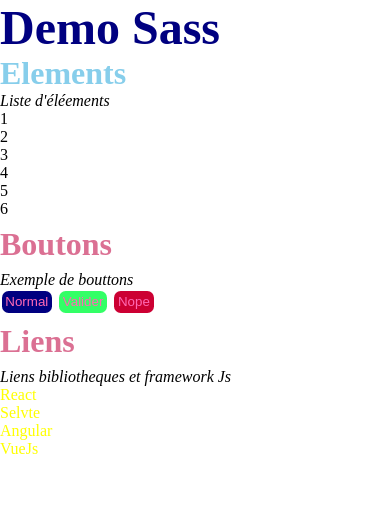
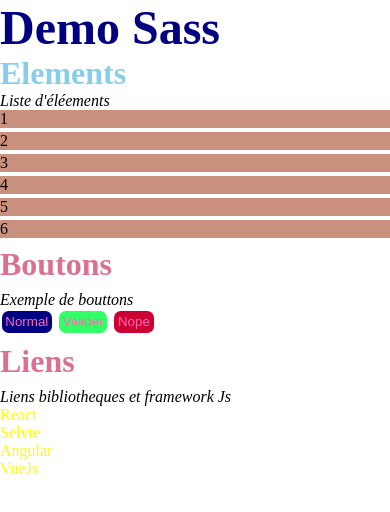
Before and after one commit to jobrazil/sass, a website built with Parcel: page index.html in a window 390 px wide. Built offline with nearby package versions, Linux system fonts and the light colour scheme.

Commit message:
grid media queries

```diff
--- a/index.html
+++ b/index.html
@@ -10,7 +10,7 @@
     <h1>Demo Sass</h1>
     <h2>Elements</h2>
     <p>Liste d'éléements</p>
-    <div>
+    <div id="elems">
         <div class="elem" id="elem1">1</div>
         <div class="elem" id="elem2">2</div>
         <div class="elem" id="elem3">3</div>
--- a/src/sass/style.scss
+++ b/src/sass/style.scss
@@ -9,7 +9,10 @@ $color-link-hover: rgb(103, 139, 4);
 $color-link-visited: rgb(235, 26, 11);
 
 
+$breakpoints-tablet: 425px;
+$breakpoints-desktop: 768px;
 
+// ecran de base: 6; table 2; mart: 2
 
 * {
     box-sizing: border-box;
@@ -60,12 +63,10 @@ h2 {
     &error {
         background-color: $color-error;
     }
-
+}
 }
 
-}
-
-a{
+a {
     text-decoration: none;
     color: $color-link;
 
@@ -80,5 +81,30 @@ a{
     &:active {
         font-weight: bold;
     }
+}
 
-}
+// mobile: moins 425px(1elem par ligne); tablet: 426 &768px(2 elems) desktop 760 (6elems)
+/*yo*/
+#elems {
+    //var locale//
+    $gap-elem: 0.5ch;
+    --col: 1;
+
+    display: grid;
+    grid-template-columns: repeat(var(--col), 1fr);
+    gap: $gap-elem;
+
+    @media screen and (min-width: $breakpoints-tablet) {
+        --col: 2;
+    }
+    @media screen and (min-width: $breakpoints-desktop) {
+        --col: 5;
+    }
+
+    .elem {
+        background-color: #CA907E;
+        }
+
+
+
+    }
```
Also changed, not shown: assets/css/style.css, 1 other file.
